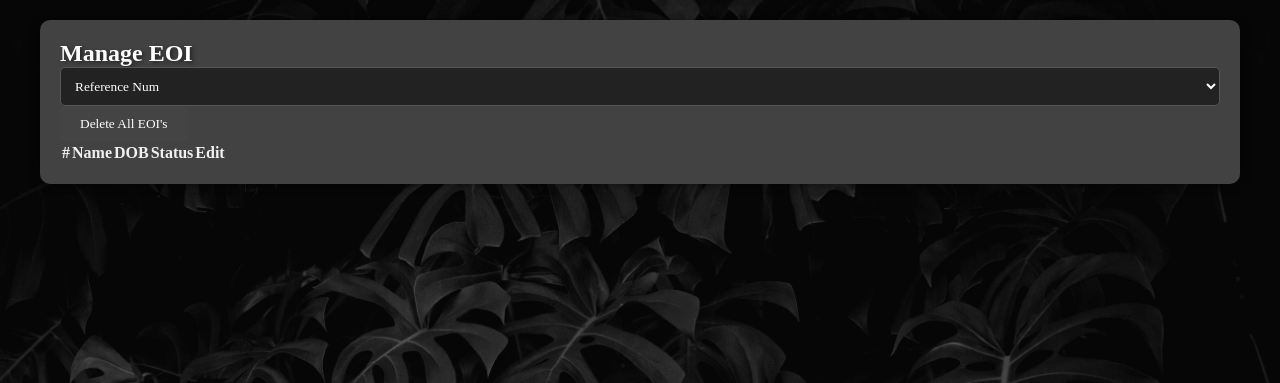
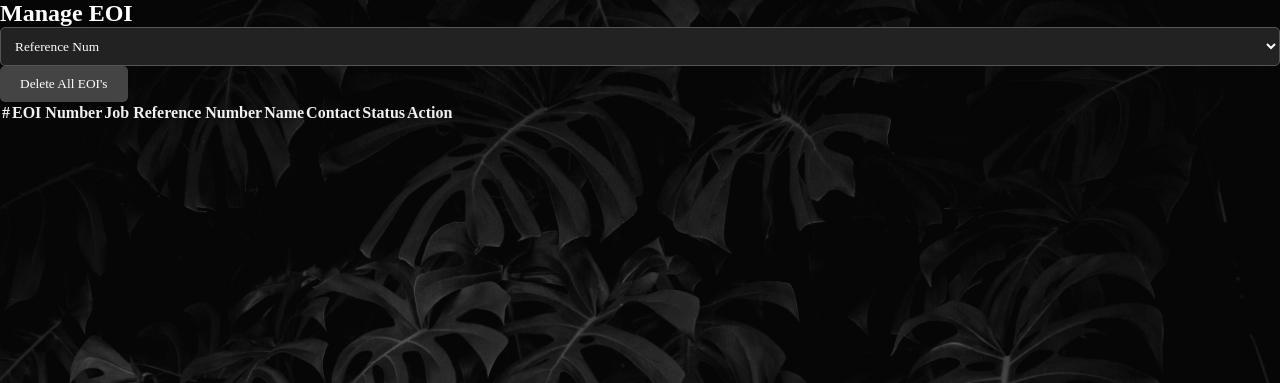
Before and after one commit to Panable/Inquiry2, a PHP site: page /manage.php in a window 1280 px wide. Shown: the part 68-451 px from the top of the page. Run offline with PHP 8.4, Linux system fonts and the light colour scheme; data that the repository does not hold is empty; some web fonts are replaced.

Commit message:
updated manage.php page

```diff
--- a/site/manage.php
+++ b/site/manage.php
@@ -1,17 +1,17 @@
 <?php include 'header.inc'; ?>
-<?php include 'settings.php'; ?>
+<?php require_once 'settings.php'; ?>
 
-    <main>
-        <section class="container">
+<main class="manage-eoi-page">
+    <section >
         <h1> Manage EOI </h1>
         <?php
-            echo "<select name='Field' id='cars'>
+        echo "<select name='Field' id='eoi'>
                 <option value='Reference Number'> Reference Num </option>
                 <option value='First Name'> First Name</option>
                 <option value='Last Name'> Last Name</option>
                 <option value='Full Name'> Full Name</option>
                 <option value='Status'> Status </option>
-                <option value='Status'> Skills </option>
+                <option value='Skills'> Skills </option>
                 </select>
                 "
         ?>
@@ -19,16 +19,37 @@
         <table>
             <thead>
             <tr>
-                    <th> #</th>
-                    <th> Name</th>
-                    <th> DOB</th>
-                    <th> Status</th>
-                    <th> Edit</th>
+                <th scope="col"> # </th>
+                <th scope="col"> EOI Number </th>
+                <th scope="col"> Job Reference Number </th>
+                <th scope="col"> Name </th>
+                <th scope="col"> Contact </th>
+                <th scope="col"> Status </th>
+                <th scope="col"> Action </th>
             </tr>
             </thead>
+            <tbody>
+            <?php
+            // PHP code to fetch and display EOIs
+            // Assume $eois is an array of EOI records from the database
+            foreach ($eois as $eoi) {
+                echo "<tr>
+                        <td>{$eoi['EOInumber']}</td>
+                        <td>{$eoi['job_ref_number']}</td>
+                        <td>{$eoi['first_name']}</td>
+                        <td>{$eoi['last_name']}</td>
+                        <td>{$eoi['status']}</td>
+                        <td>
+                            <a href='view.php?EOInumber={$eoi['EOInumber']}'>View</a> |
+                            <a href='delete.php?job_ref_number={$eoi['job_ref_number']}'>Delete</a> |
+                            <a href='edit_status.php?EOInumber={$eoi['EOInumber']}'>Change Status</a>
+                        </td>
+                      </tr>";
+            }
+            ?>
+            </tbody>
         </table>
     </section>
 </main>
 
-
 <?php include 'footer.inc'; ?>
```
Lines whose indentation alone changed are shown as unchanged.
